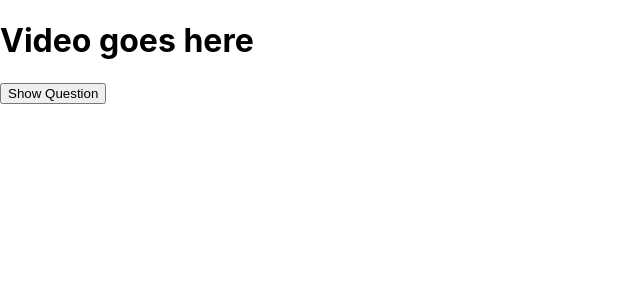
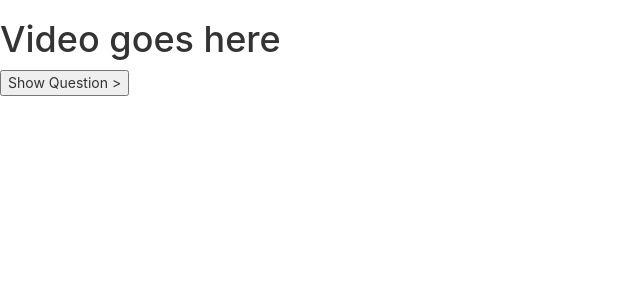
Before and after one commit to geoffbass/fsa-onboarding-journey, a React (Create React App) app: page / in a window 1280 px wide. Shown: the top 300 px of the page, without its empty margins (0-640 px from the left). Built offline with nearby package versions, Linux system fonts and the light colour scheme.

Commit message:
adds bootstrap and basic styling

```diff
--- a/public/index.html
+++ b/public/index.html
@@ -1,5 +1,6 @@
 <!DOCTYPE html>
 <html lang="en">
+
 <head>
   <meta charset="utf-8">
   <link rel="shortcut icon" href="%PUBLIC_URL%/favicon.ico">
@@ -19,8 +20,11 @@
       work correctly both with client-side routing and a non-root public URL.
       Learn how to configure a non-root public URL by running `npm run build`.
     -->
+  <link rel="stylesheet" href="https://maxcdn.bootstrapcdn.com/bootstrap/3.3.7/css/bootstrap.min.css" integrity="sha384-BVYiiSIFeK1dGmJRAkycuHAHRg32OmUcww7on3RYdg4Va+PmSTsz/K68vbdEjh4u"
+    crossorigin="anonymous">
   <title>React App</title>
 </head>
+
 <body>
   <noscript>
     You need to enable JavaScript to run this app.
@@ -37,4 +41,5 @@
       To create a production bundle, use `npm run build` or `yarn build`.
     -->
 </body>
+
 </html>
--- a/src/App.js
+++ b/src/App.js
@@ -46,6 +46,7 @@ class App extends Component {
   }
 
   render() {
+    const open = this.state.questionFieldOpen;
     return (
       <Fragment>
         {this.state.currentQuestionIndex >= this.state.planet.length ? (
@@ -53,10 +54,10 @@ class App extends Component {
         ) : (
           <Fragment>
             <h1>Video goes here</h1>
-            <button onClick={this.toggleQuestionField}>
-              {this.state.questionFieldOpen ? 'Hide' : 'Show'} Question
+            <button className="toggleBtn" onClick={this.toggleQuestionField}>
+              {open ? 'Hide' : 'Show'} Question {open ? 'v' : '>'}
             </button>
-            {this.state.questionFieldOpen && (
+            {open && (
               <QuestionField
                 {...this.getCurrentQuestion()}
                 handleSubmit={this.answerQuestion}
--- a/src/QuestionField.js
+++ b/src/QuestionField.js
@@ -5,12 +5,16 @@ const QuestionField = ({ question, choices, answer, handleSubmit }) => (
     <h3>{question}</h3>
     <form onSubmit={handleSubmit}>
       {Object.keys(choices).map(choice => (
-        <div key={choice}>
-          <input type="radio" name="choice" value={choice} id={choice} />
-          <label htmlFor={choice}>{choices[choice]}</label>
+        <div key={choice} className="radio">
+          <label>
+            <input type="radio" name="choice" value={choice} id={choice} />
+            {choices[choice]}
+          </label>
         </div>
       ))}
-      <button type="submit">Submit</button>
+      <button type="submit" className="btn btn-success">
+        Submit
+      </button>
     </form>
   </Fragment>
 );
```
Lines whose indentation alone changed are shown as unchanged.
